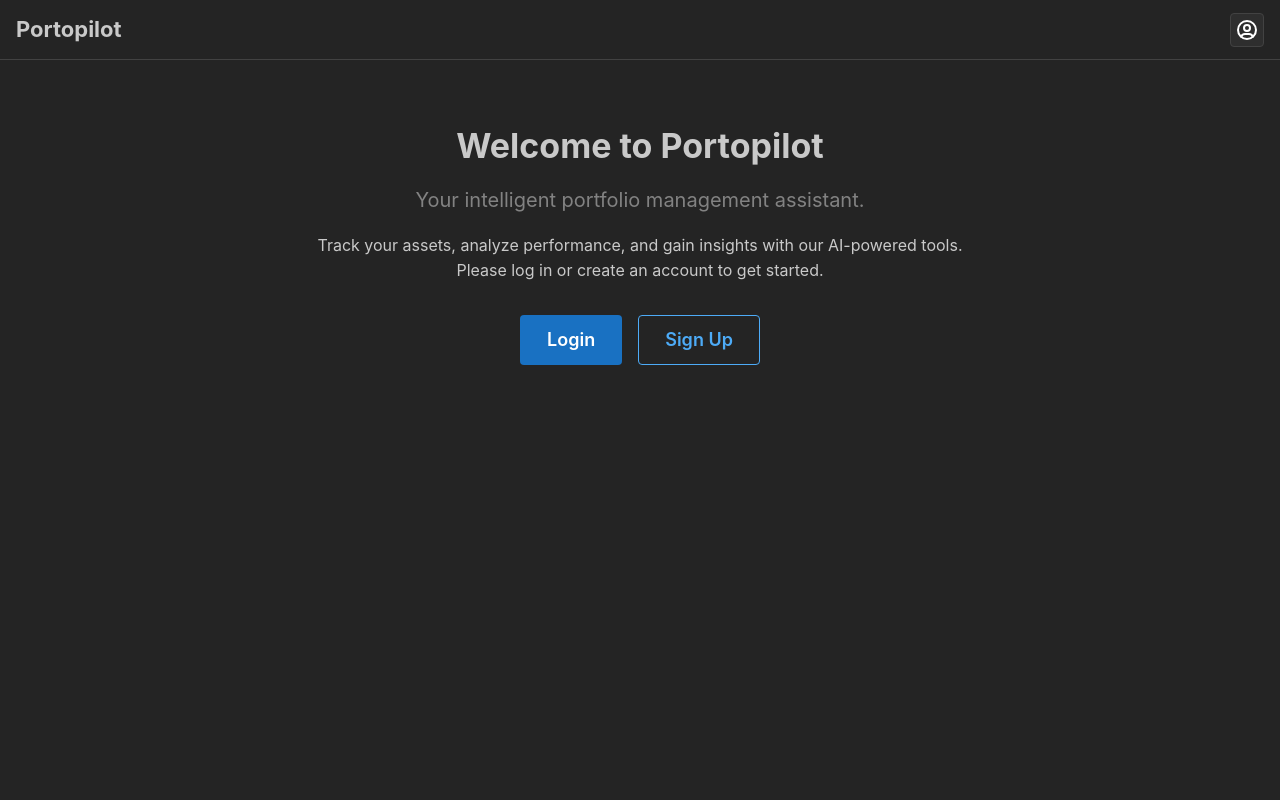
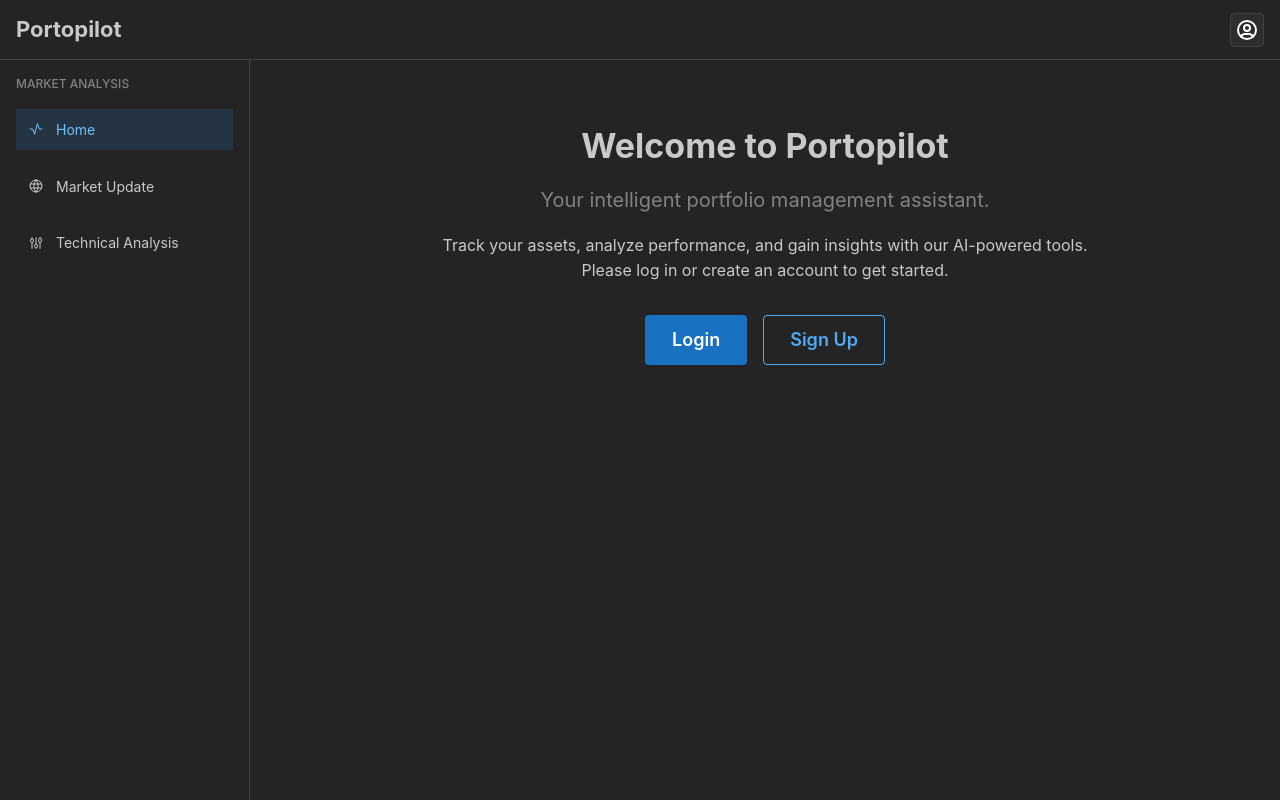
Before and after one commit to venoajie/trading-app-frontend, a React (Vite) app: page / in a window 1280 px wide. Built offline with nearby package versions, Linux system fonts and the light colour scheme; no server answers; sample sign-in values are in the browser's storage.

Commit message:
Update AppLayout.jsx

```diff
--- a/src/layouts/AppLayout.jsx
+++ b/src/layouts/AppLayout.jsx
@@ -4,6 +4,7 @@ import { AppShell, Burger, Group, Title, Menu, ActionIcon, LoadingOverlay } from
 import { useDisclosure } from '@mantine/hooks';
 import { Outlet, Link, useNavigate } from 'react-router-dom';
 import { IconUserCircle, IconLogin, IconUserPlus, IconLogout } from '@tabler/icons-react';
+import { useEffect } from 'react'; // Import useEffect
 
 import { useUiStore } from '../store/uiStore';
 import useAuthStore from '../store/authStore';
@@ -12,9 +13,17 @@ import { AssistantSidebar } from '../components/AssistantSidebar/AssistantSideba
 
 export function AppLayout() {
   const [mobileNavOpened, { toggle: toggleMobileNav }] = useDisclosure();
-  const { isSidebarOpen, toggleSidebar } = useUiStore();
+  const { isSidebarOpen, toggleSidebar, openSidebar } = useUiStore(); // Get openSidebar action
   const { isAuthenticated, logout, user, isLoadingUser } = useAuthStore();
   const navigate = useNavigate();
+
+  // FIX: This effect ensures the sidebar opens automatically on successful login.
+  // It watches the isAuthenticated flag and triggers the UI state change.
+  useEffect(() => {
+    if (isAuthenticated) {
+      openSidebar();
+    }
+  }, [isAuthenticated, openSidebar]);
 
   const handleLogout = () => {
     logout();
@@ -36,7 +45,6 @@ export function AppLayout() {
       aside={{
         width: 350,
         breakpoint: 'md',
-        // The presence of the 'aside' is now controlled by isAuthenticated
         collapsed: { desktop: !isAuthenticated, mobile: true },
       }}
       padding="md"
@@ -85,7 +93,6 @@ export function AppLayout() {
         <MainNav />
       </AppShell.Navbar>
 
-      {/* --- Conditionally render the entire AI sidebar --- */}
       {isAuthenticated && (
         <AppShell.Aside p="md">
           <AssistantSidebar />
```
